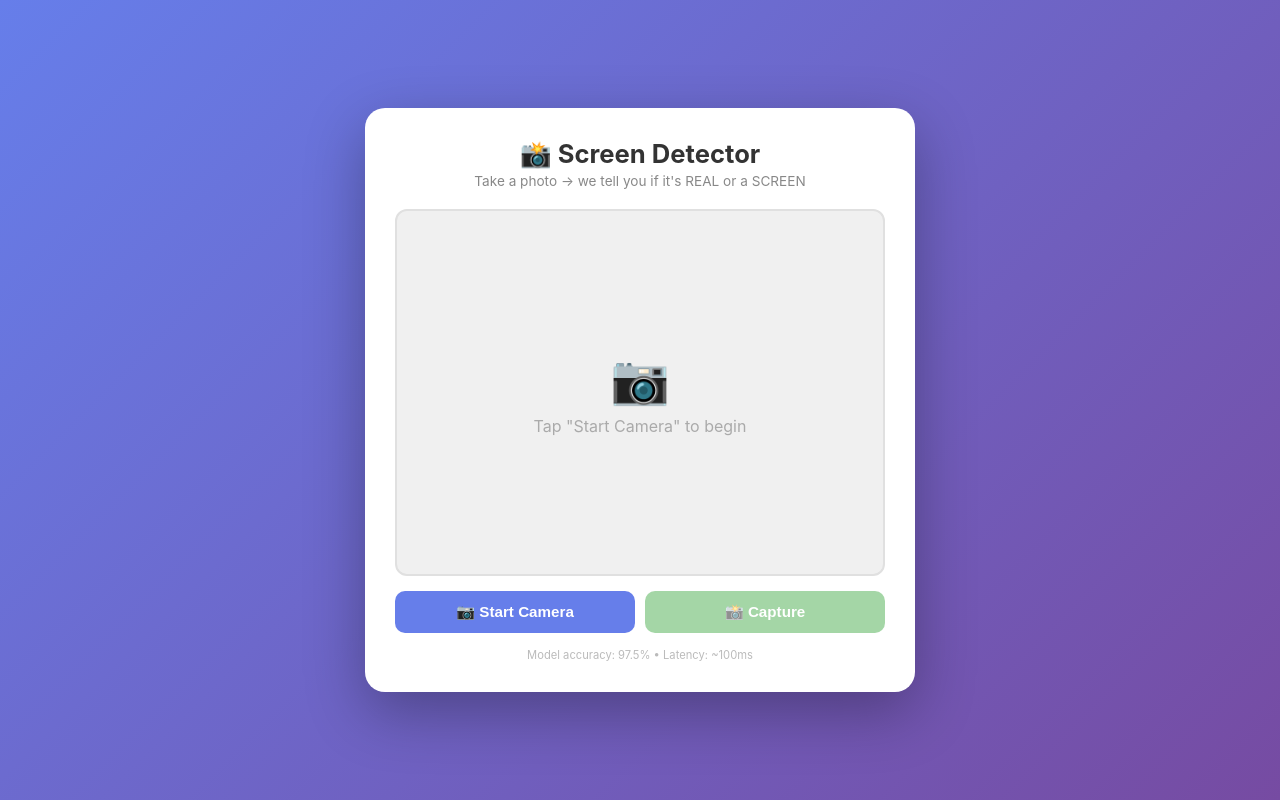
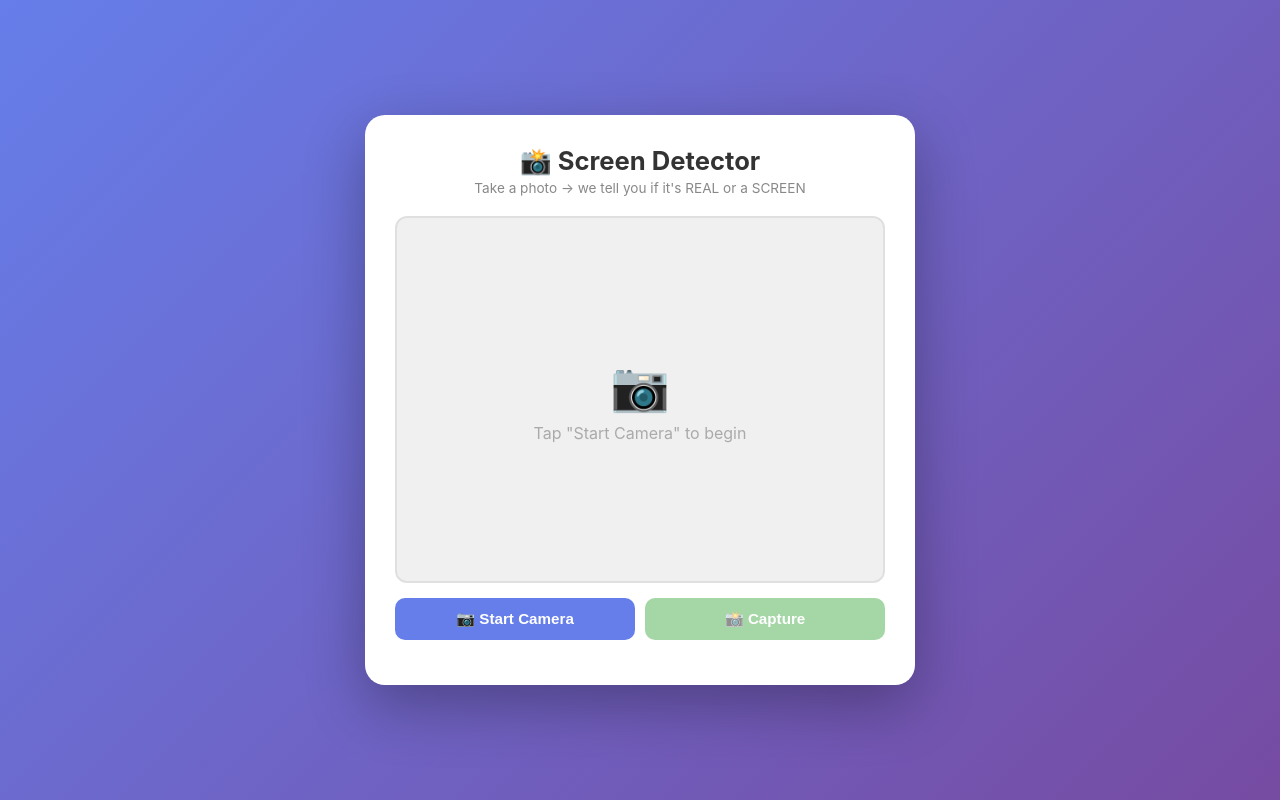
Before and after one commit to shanksghub/screen-detector, a Flask app: page / in a window 1280 px wide. Run offline with Flask 2, Linux system fonts and the light colour scheme; parts of the project's set-up code (start-up, migrations or seed data) failed here and were passed over.

Commit message:
Update index.html

```diff
--- a/templates/index.html
+++ b/templates/index.html
@@ -231,10 +231,6 @@
                 Threshold = 0.329: if score ≥ 0.329 → SCREEN, if score &lt; 0.329 → REAL
             </div>
         </div>
-
-        <div class="footnote">
-            Model accuracy: 97.5% • Latency: ~100ms
-        </div>
     </div>
 
     <script>
```
